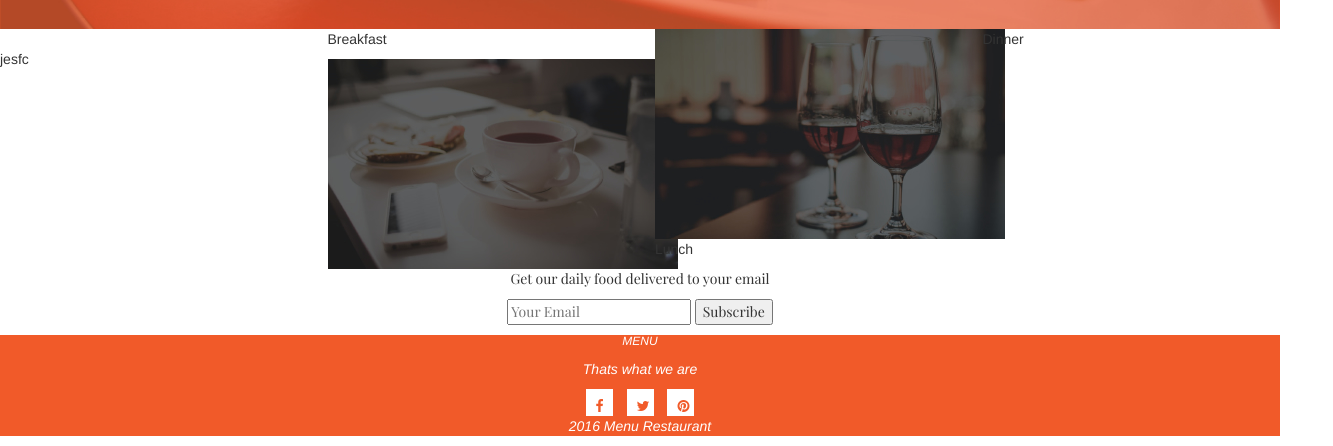
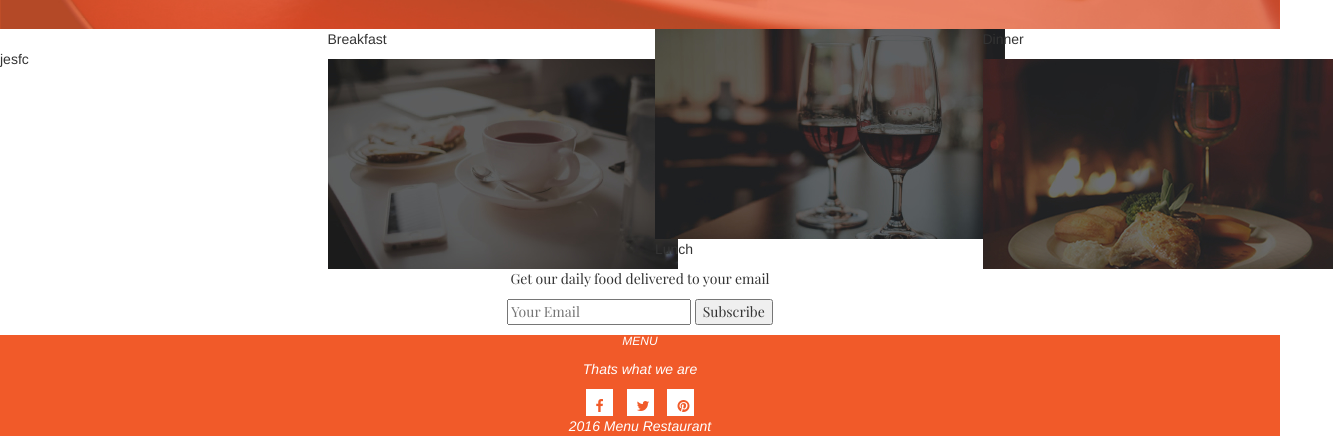
Before and after one commit to Evohmike/Anita-s-Kitchen, a plain HTML site: page index.html in a window 1280 px wide. Shown: the part 592-1038 px from the top of the page, 1333 px wide, since content can reach past the window. Drawn offline with nearby package versions, Linux system fonts and the light colour scheme.

Commit message:
This add dinner image

```diff
--- a/index.html
+++ b/index.html
@@ -55,7 +55,7 @@
 
               <div class="col-md-3" style="">
                 <p>Dinner</p>
-                <img src="" alt="">
+                <img src="ip2/assets/foodtop/dinner.jpg" alt="">
               </div>
             </div>
 
```
